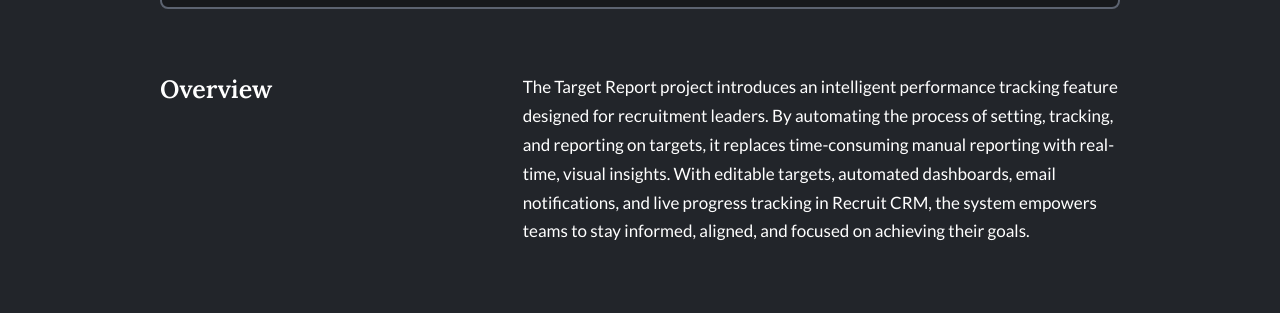
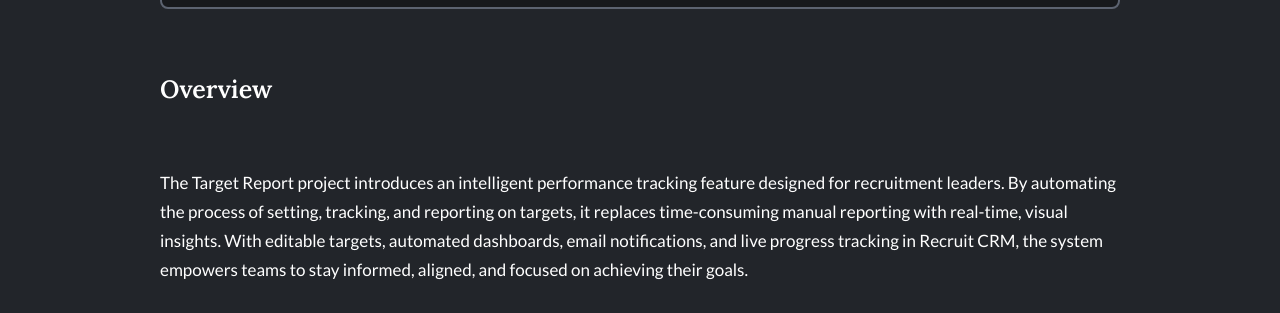
Before and after one commit to dibyajeetk/react-convert-dibyajeet-dot-in, a React (Vite) app: page /target-report in a window 1280 px wide. Shown: the part 639-952 px from the top of the page. Built offline with nearby package versions, Linux system fonts and the light colour scheme.

Commit message:
feat: target reports page closed

```diff
--- a/src/css/Projects.css
+++ b/src/css/Projects.css
@@ -40,8 +40,9 @@ h3 {
 
 .text-block-row {
   display: flex;
-  justify-content: space-between;
-  gap: 4rem;
+  flex-direction: column;
+  justify-content: center;
+  gap: 2rem;
 }
 
 .text-block-row > p {
@@ -208,11 +209,21 @@ li {
 .sm-caselet-image {
   margin-top: 0.5rem;
   object-fit: cover;
-  width: 40%;
+  width: 100%;
 }
 @media (min-width: 786px) {
   .page-contents {
     margin-top: 4rem;
     max-width: 960px;
   }
+  .text-block-row {
+    display: flex;
+    justify-content: space-between;
+    gap: 4rem;
+  }
+  .sm-caselet-image {
+    margin-top: 0.5rem;
+    object-fit: cover;
+    width: 40%;
+  }
 }
```
